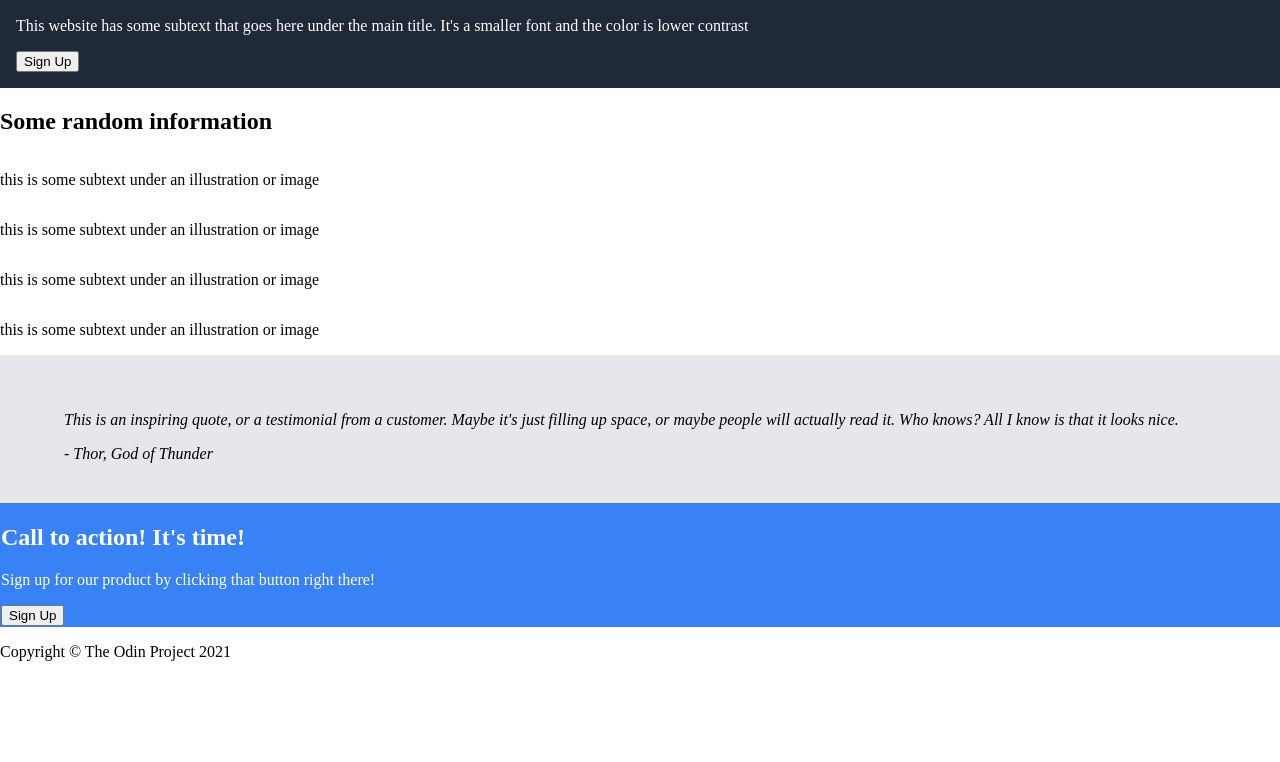
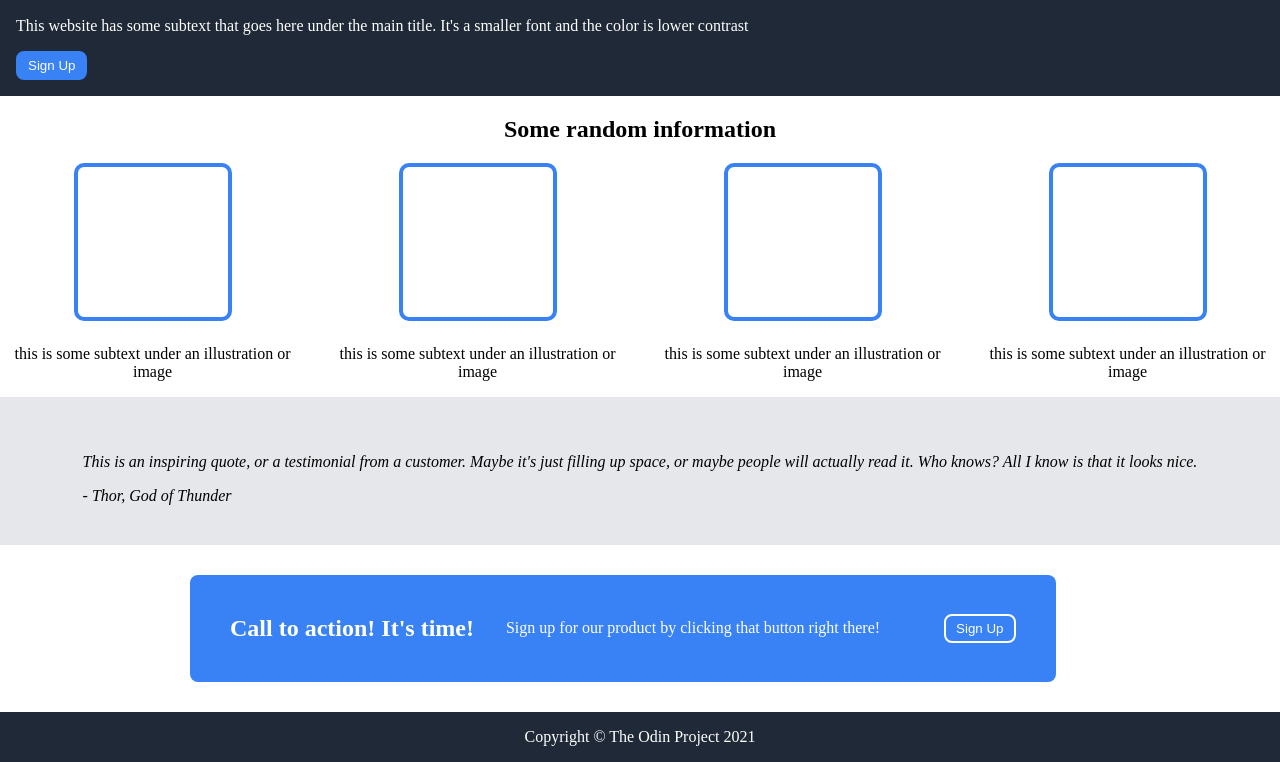
Before and after one commit to yoelleghesse/odin-landing-page, a plain HTML site: page index.html in a window 1280 px wide. Shown: the part 157-919 px from the top of the page. Before the commit the page ends 834 px from the top, so only its background shows below. Drawn offline with Linux system fonts and the light colour scheme.

Commit message:
mostly done landing page

```diff
--- a/index.html
+++ b/index.html
@@ -31,27 +31,22 @@
     </section>
 
     <section class="section-two">
-        <h2>Some random information</h2>
-        <div>
-            <div>
-                </div>
+    <h2>Some random information</h2>
+    <div class="info-container"> <div class="info-box"> <div class="box"></div> <p>this is some subtext under an illustration or image</p>
+        </div>
+        <div class="info-box">
+            <div class="box"></div>
             <p>this is some subtext under an illustration or image</p>
         </div>
-        <div>
-            <div>
-                </div>
+        <div class="info-box">
+            <div class="box"></div>
             <p>this is some subtext under an illustration or image</p>
         </div>
-        <div>
-            <div>
-                </div>
+        <div class="info-box">
+            <div class="box"></div>
             <p>this is some subtext under an illustration or image</p>
         </div>
-        <div>
-            <div>
-                </div>
-            <p>this is some subtext under an illustration or image</p>
-        </div>
+    </div>
     </section>
 
     <section class="section-three">
@@ -61,17 +56,19 @@
                 or maybe people will actually read it. Who knows?
                 All I know is that it looks nice.
             </em></p>
-            <footer>
+            <div>
                 <cite>- Thor, God of Thunder</cite>
-            </footer>
+            </div>
         </blockquote>
     </section>
 
-    <section class="section-four">
-        <div>
+    <section>
+        <div class="section-four">
+            <div class="text-content-four">
             <h2>Call to action! It's time!</h2>
             <p>Sign up for our product by clicking that button right there!</p>
             <button>Sign Up</button>
+            </div>
         </div>
     </section>
 
--- a/styles.css
+++ b/styles.css
@@ -34,15 +34,58 @@ header {
     padding: 16px;
 }
 
+.section-one button {
+    display: flex;
+    background-color: #3882f6;
+    color: white;
+    border: 2px solid #3882f6;
+    border-radius: 8px;
+    padding: 5px 10px;
+}
+
 .section-two {
     display: flex;
     flex-direction: column;
+    justify-content: center;
     color: black;
     background-color: white;
 }
 
+.section-two > div {
+    display: flex;
+    flex-direction: row;
+    align-items: center;
+}
+
+.section-two > h2 {
+    text-align: center;
+}
+
+.info-container {
+    display: flex;
+    justify-content: center;
+    gap: 20px;
+}
+
+.info-box {
+    display: flex;
+    flex-direction: column;
+    align-items: center;
+    text-align: center;
+}
+
+.box {
+    width: 150px;
+    height: 150px;
+    border: 4px solid #3882f6;
+    border-radius: 10px;
+    margin-bottom: 8px;
+}
+
 .section-three {
     display: flex;
+    justify-content: center;
+    align-items: center;
     background-color: #E5E7EB;
     color: black;
     padding: 24px;
@@ -50,8 +93,49 @@ header {
 
 .section-four {
     display: flex;
+    align-items: center;
+    border-radius: 8px;
+    padding: 30px 100px;
     color: white;
+    background-color: white;
+    border: none;
+    max-width: 900px;
+    margin: 0 auto;
+}
+
+.text-content-four {
+    display: flex;
     background-color: #3882f6;
-    border: 1px #3882f6 solid;
-    justify-content: space-between;
+    flex-direction: row;
+    justify-content: center;
+    text-align: left;
+    align-items: center;
+    padding: 20px 40px;
+    border-radius: 8px;
+    gap: 32px;
 }
+
+.text-content-four > div {
+    display: flex;
+    flex-direction: column;
+    gap: flex-start;
+}
+
+.text-content-four button {
+    margin-left: 32px;
+    display: flex;
+    flex-direction: row;
+    justify-content: center;
+    align-items: center;
+    background-color: #3882f6;
+    color: white;
+    border: 2px solid white;
+    border-radius: 8px;
+    padding: 5px 10px;
+}
+
+footer {
+    color: white;
+    text-align: center;
+    background-color: #1f2937
+}
```
